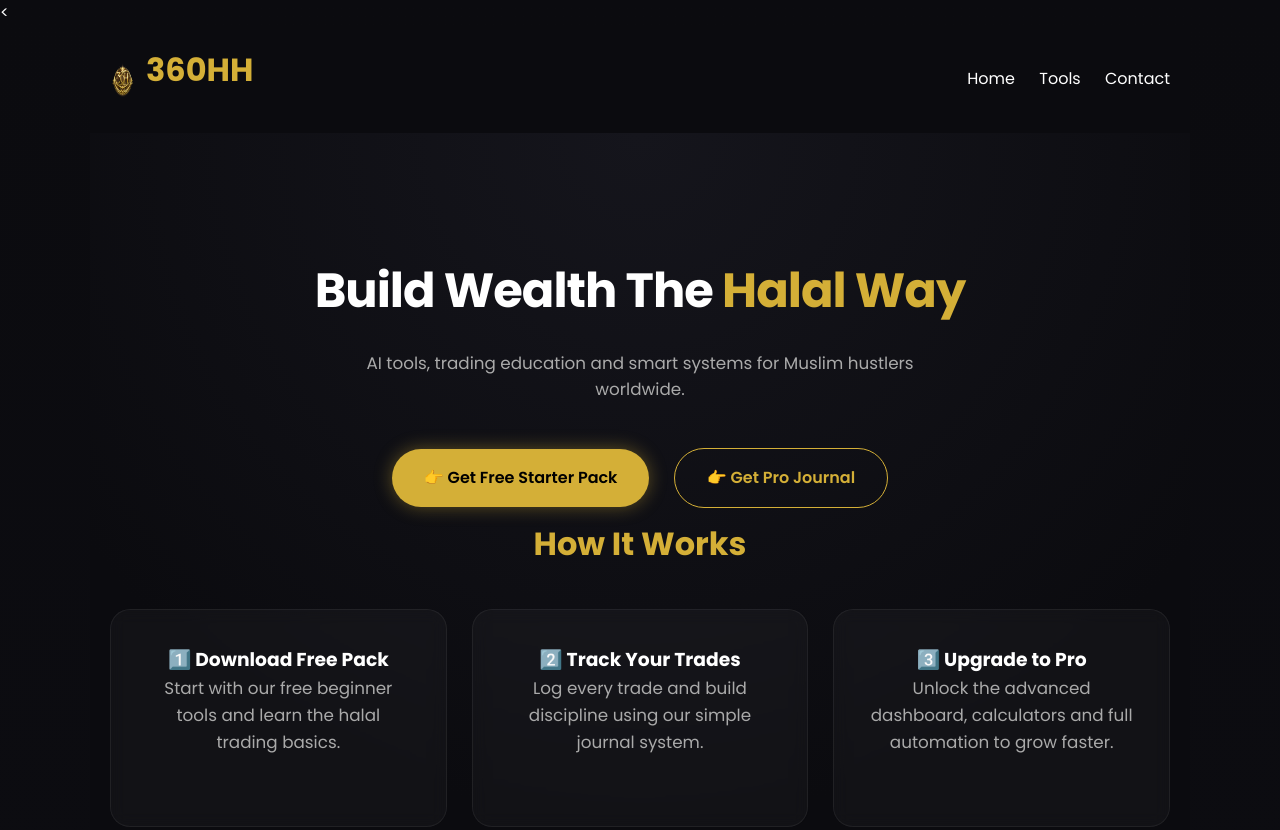
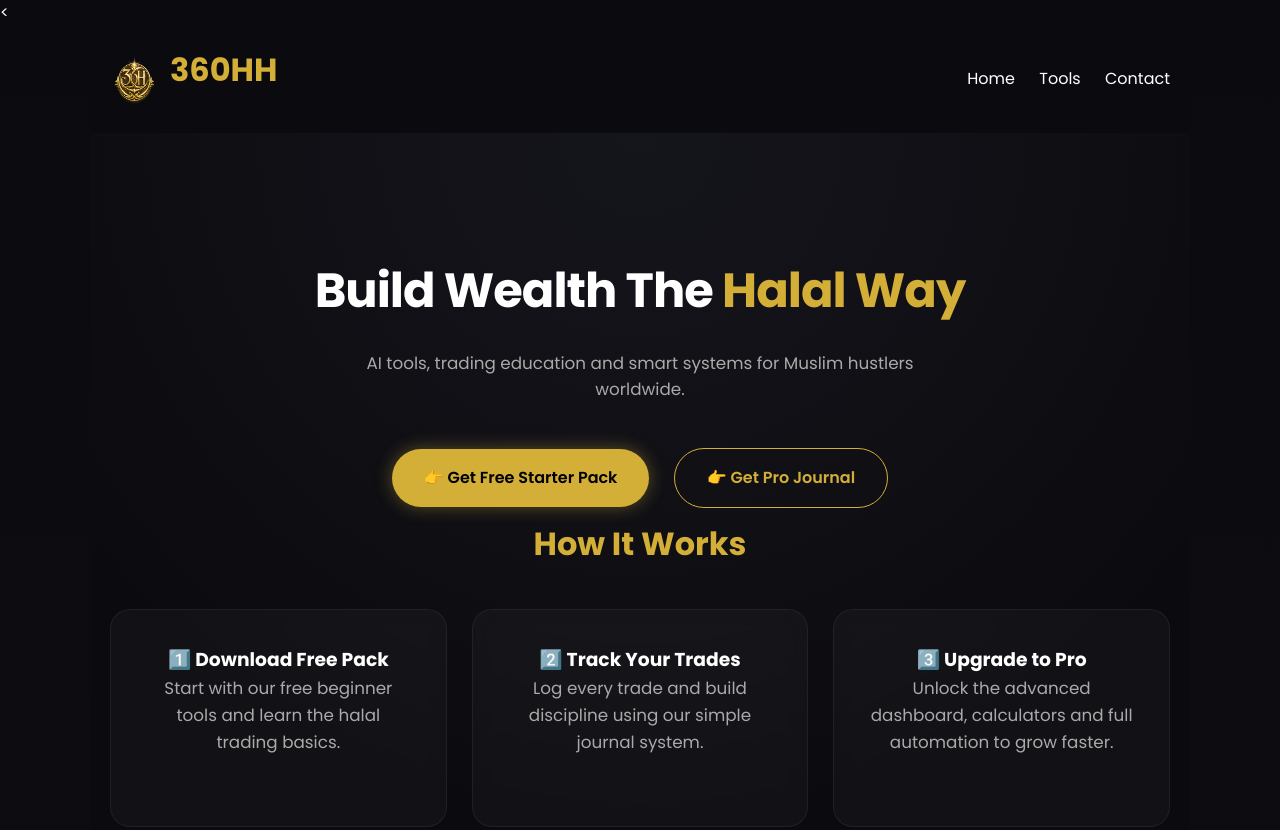
Before and after one commit to genzchamp/360Halal-Hustle, a plain HTML site: page index.html in a window 1280 px wide. Shown: the top 830 px of the page. Drawn offline with Linux system fonts and the light colour scheme.

Commit message:
Update index.html

```diff
--- a/index.html
+++ b/index.html
@@ -66,8 +66,8 @@ h2{
     }
 
     .logo{
-  height:36px;
-  width:26px;
+  height:50px;
+  width:50px;
 }
 
     nav a{
```
